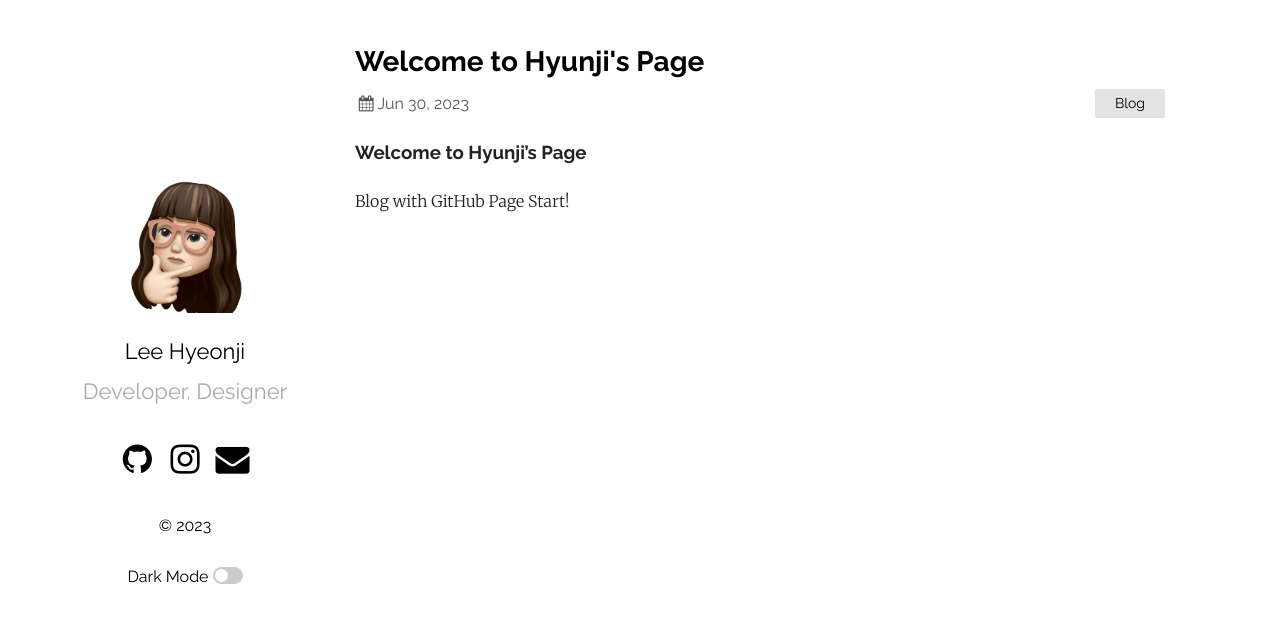
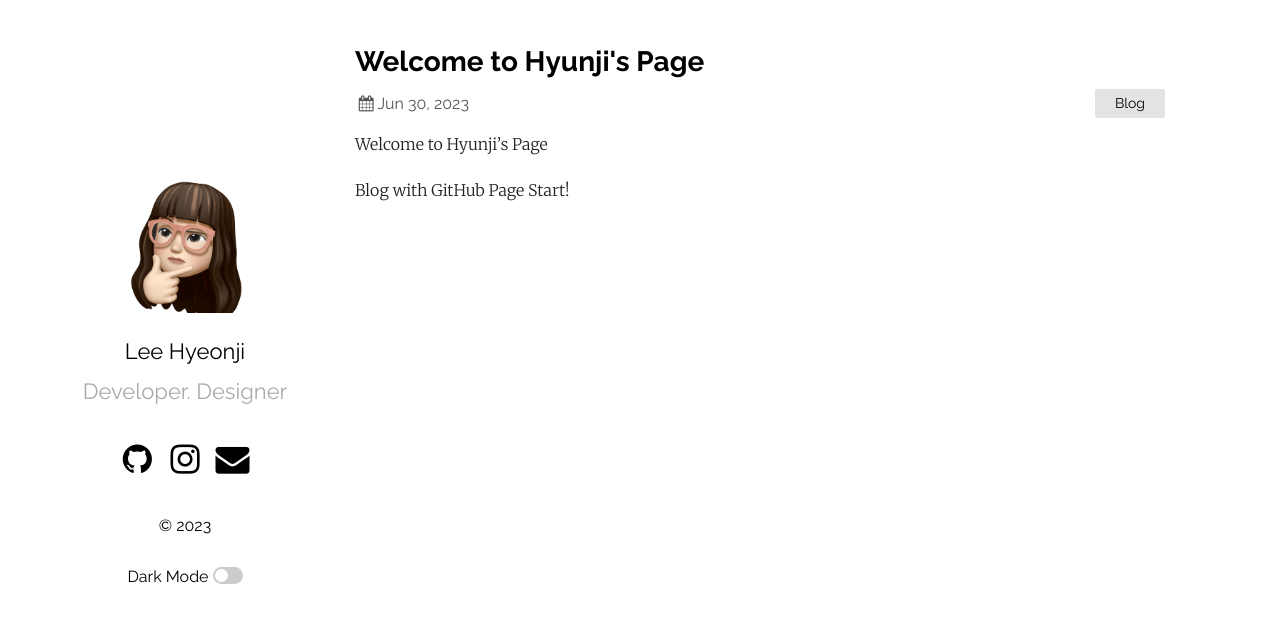
Before and after one commit to ehyeong/ehyeong.github.io, a Jekyll site: the page built from _posts/2023-06-30-how-to-post.markdown, in a window 1280 px wide. Shown: the top 623 px of the page. Built offline with Jekyll 4.4.1, drawn with Linux system fonts in a browser that asks for light colours.

Commit message:
글씨크기원상태

```diff
--- a/_posts/2023-06-30-how-to-post.markdown
+++ b/_posts/2023-06-30-how-to-post.markdown
@@ -4,6 +4,6 @@ title:  "Welcome to Hyunji's Page"
 date:   2023-06-30 21:03:36 +0530
 categories: Blog
 ---
-### Welcome to Hyunji's Page
+Welcome to Hyunji's Page
 
 Blog with GitHub Page Start!
```
